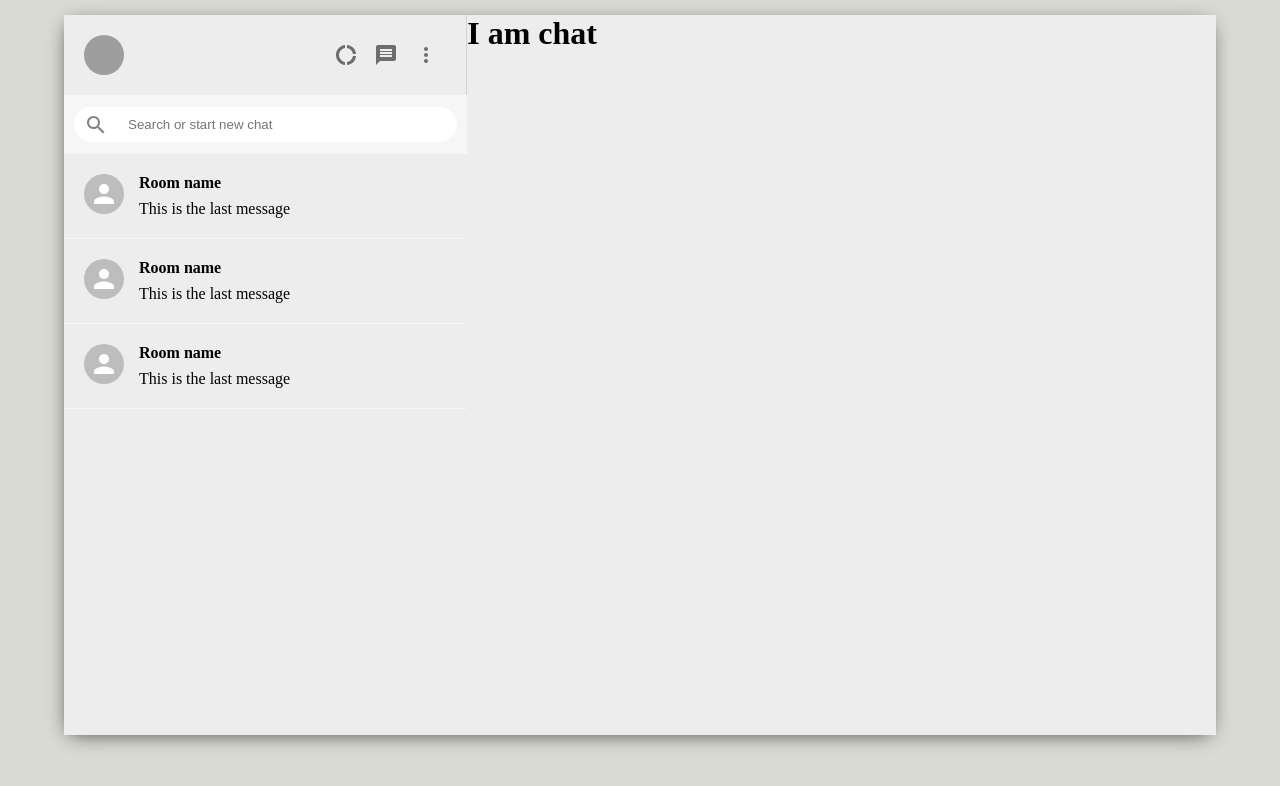
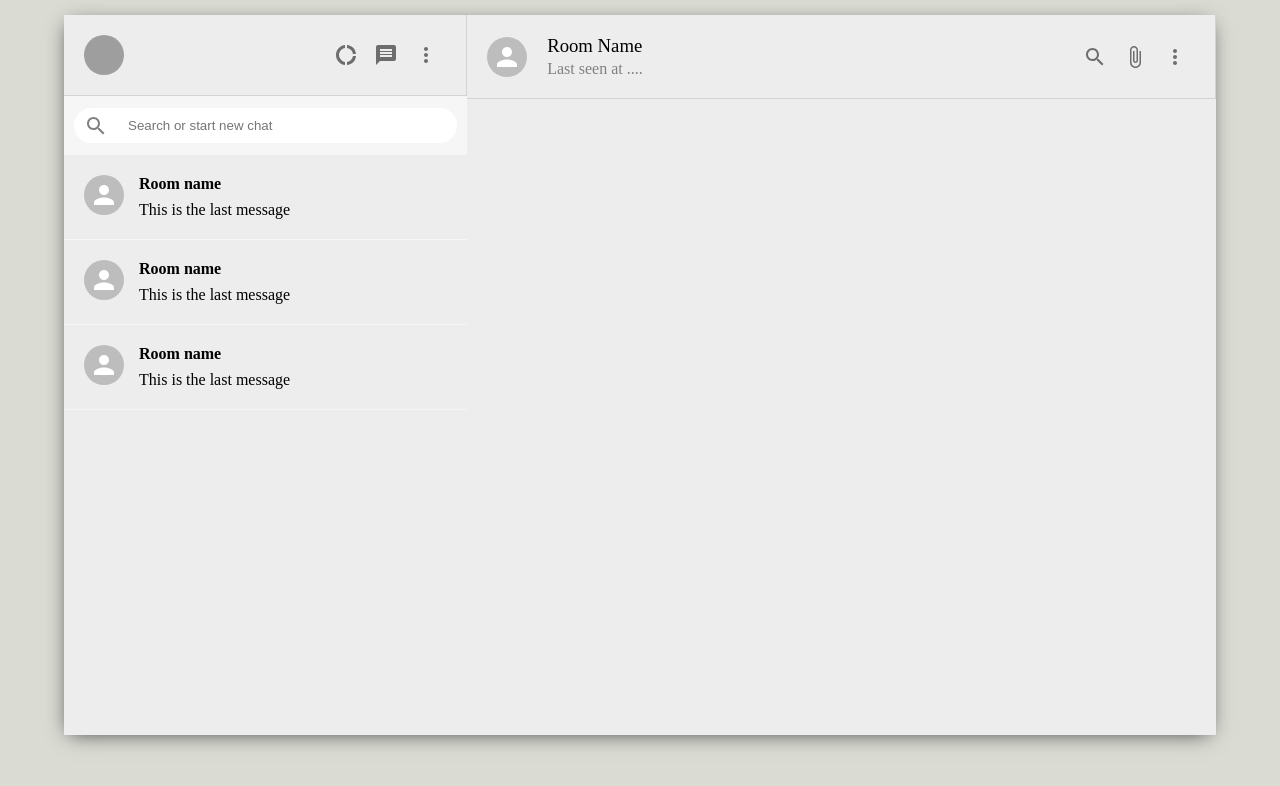
Before and after one commit to Akshay26953/Insta-Clone, a React (Create React App) app: page / in a window 1280 px wide. Shown: the top 786 px of the page. Built offline with nearby package versions, Linux system fonts and the light colour scheme; grey boxes are pictures that could not be loaded.

Commit message:
created header in chat section

```diff
--- a/src/components/Chat.css
+++ b/src/components/Chat.css
@@ -3,3 +3,24 @@
     flex-direction: column;
     flex: 0.65;
 }
+
+.header {
+    padding: 20px;
+    display: flex;
+    align-items: center;
+    border-bottom: 1px solid lightgray;
+}
+
+.header_info {
+    flex: 1;
+    padding-left: 20px;
+}
+
+.header_info > h3 {
+    margin-bottom: 3px;
+    font-weight: 500;
+}
+
+.header_info > p {
+    color: gray;
+}
--- a/src/components/Chat.js
+++ b/src/components/Chat.js
@@ -1,10 +1,34 @@
+import SearchOutlined from '@mui/icons-material/SearchOutlined';
+import AttachFileIcon from '@mui/icons-material/AttachFile';
+import { Avatar, IconButton } from '@mui/material';
 import React from 'react';
 import './Chat.css';
+import MoreVert from '@mui/icons-material/MoreVert';
 
 function Chat() {
   return (
     <div className='chat'>
-        <h1>I am chat</h1>
+        <div className="header">
+          <Avatar/>
+          <div className="header_info">
+            <h3>Room Name</h3>
+            <p>Last seen at ....</p>
+          </div>
+          <div className="header_Right">
+            <IconButton>
+              <SearchOutlined/>
+            </IconButton>
+            <IconButton>
+              <AttachFileIcon/>
+            </IconButton>
+            <IconButton>
+              <MoreVert/>
+            </IconButton>
+          </div>
+        </div>
+        <div className="chat_body">
+
+        </div>
     </div>
   )
 }
```
